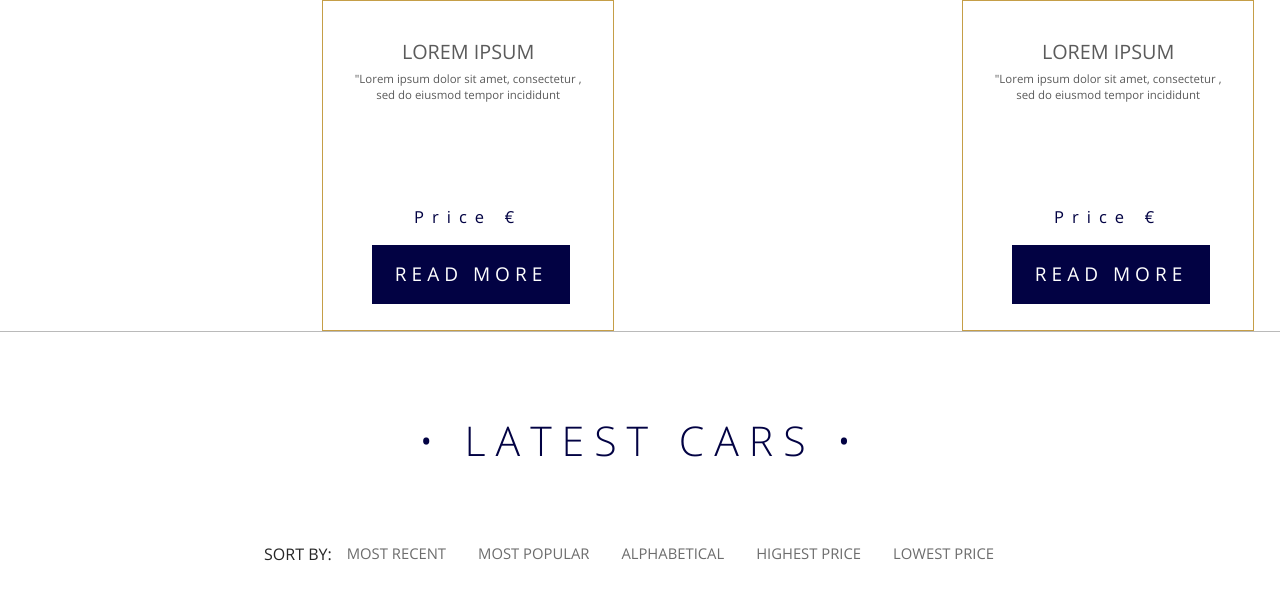
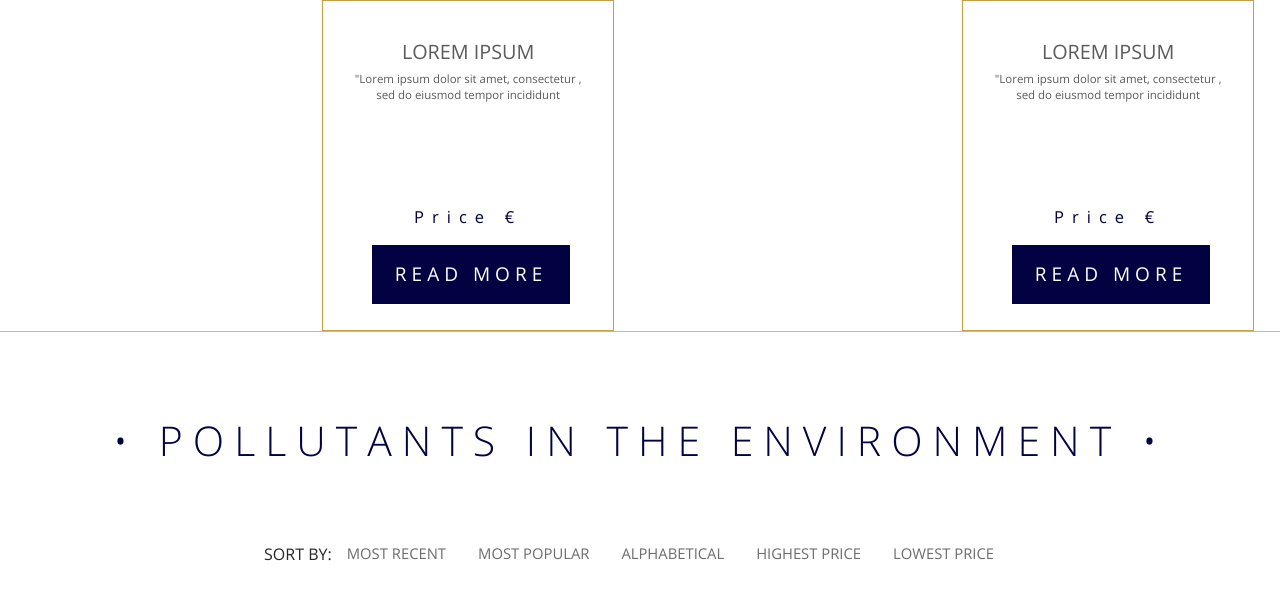
Before and after one commit to PennWoodFoundation/protectanimals.github.io, a plain HTML site: page index.html in a window 1280 px wide. Shown: the part 453-1046 px from the top of the page. Drawn offline with Linux system fonts and the light colour scheme.

Commit message:
Update index.html

```diff
--- a/index.html
+++ b/index.html
@@ -225,7 +225,7 @@ http://www.tooplate.com/view/2079-garage
 	</div>
 <!-- ________________________LATEST CARS SECTION _______________________-->
 <div class="latestcars">
-	<h1 class="text-center">&bullet; LATEST   CARS &bullet;</h1>
+	<h1 class="text-center">&bullet; POLLUTANTS IN THE ENVIRONMENT &bullet;</h1>
 	<ul class="nav nav-tabs navbar-left latest-navleft">
 		<li role="presentation" class="li-sortby"><span class="sortby">SORT BY: </span></li>
 		<li data-filter=".RECENT" role="presentation"><a href="#mostrecent" class="prcBtnR">MOST RECENT </a></li>
```
